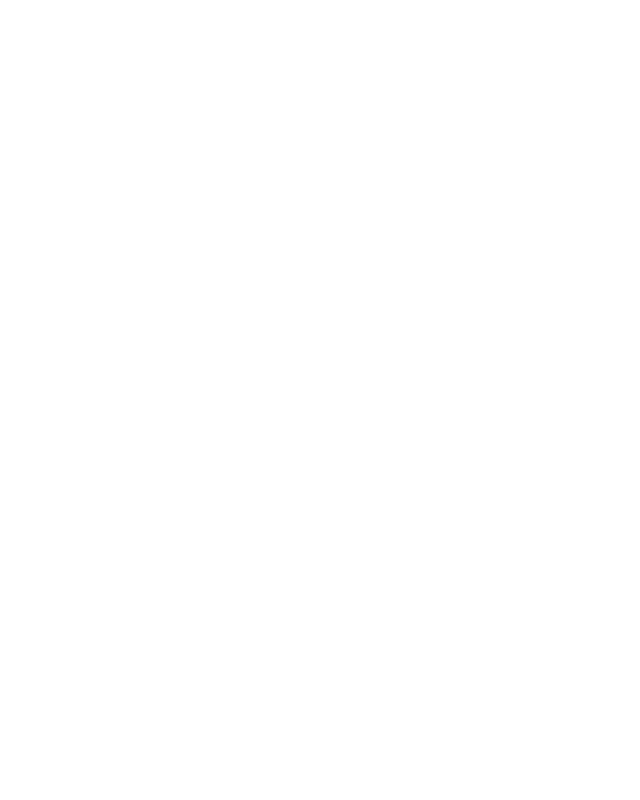
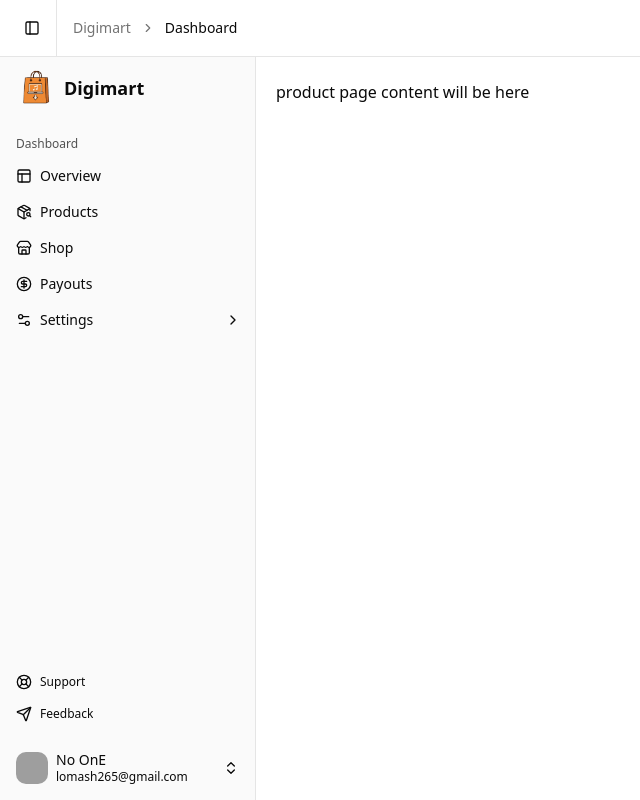
Before and after one commit to NoOnE8151/digimart, a Next.js app: page /dashboard/products in a window 1280 px wide. Shown: the whole page, without its empty margins (0-640 px from the left). Built offline with nearby package versions, Linux system fonts and the light colour scheme; grey boxes are pictures that could not be loaded.

Commit message:
added layout system in dashboard directory

```diff
--- /dev/null
+++ b/app/dashboard/layout.jsx
@@ -0,0 +1,19 @@
+import { AppSidebar } from "@/components/dashboard/sidebar/app-sidebar";
+import { SiteHeader } from "@/components/dashboard/sidebar/site-header";
+import { SidebarInset, SidebarProvider } from "@/components/ui/sidebar";
+
+export default function DashboardLayout({ children }) {
+  return (
+    <div className="[--header-height:calc(--spacing(14))]">
+      <SidebarProvider className="flex flex-col">
+        <SiteHeader />
+        <div className="flex flex-1">
+          <AppSidebar />
+          <SidebarInset>
+            {children}
+          </SidebarInset>
+        </div>
+      </SidebarProvider>
+    </div>
+  );
+}
--- a/app/dashboard/page.jsx
+++ b/app/dashboard/page.jsx
@@ -1,23 +1,7 @@
-import { AppSidebar } from "@/components/dashboard/sidebar/app-sidebar"
-import { SiteHeader } from "@/components/dashboard/sidebar/site-header"
-import { ChartAreaInteractive } from "@/components/dashboard/overview/earnings chart"
-import {
-  SidebarInset,
-  SidebarProvider,
-} from "@/components/ui/sidebar"
-
-export const iframeHeight = "800px"
-
-export const description = "A sidebar with a header and a search form."
+import { ChartAreaInteractive } from "@/components/dashboard/overview/earnings chart";
 
 export default function Page() {
   return (
-    <div className="[--header-height:calc(--spacing(14))]">
-      <SidebarProvider className="flex flex-col">
-        <SiteHeader />
-        <div className="flex flex-1">
-          <AppSidebar />
-          <SidebarInset>
     <div className="grid auto-rows-min gap-4 md:grid-cols-3 mt-[5rem] mx-5">
       <div className="bg-muted/50 aspect-video rounded-xl flex flex-col gap-5 p-5 border-[1px] border-gray-300">
         <img src="/assets/dashboard/profit.png" alt="profit icon" className="w-[4rem]" />
@@ -44,10 +28,5 @@
         <ChartAreaInteractive />
       </div>
     </div>
-
-          </SidebarInset>
-        </div>
-      </SidebarProvider>
-    </div>
   );
 }
--- a/app/dashboard/products/page.jsx
+++ b/app/dashboard/products/page.jsx
@@ -1,11 +1,7 @@
-import React from 'react'
-
-const Products = () => {
+export default function Products() {
   return (
-    <div>
-
+    <div className="grid auto-rows-min gap-4 md:grid-cols-3 mt-[5rem] mx-5">
+      product page content will be here
     </div>
-  )
+  );
 }
-
-export default Products
```
Lines whose indentation alone changed are shown as unchanged.
